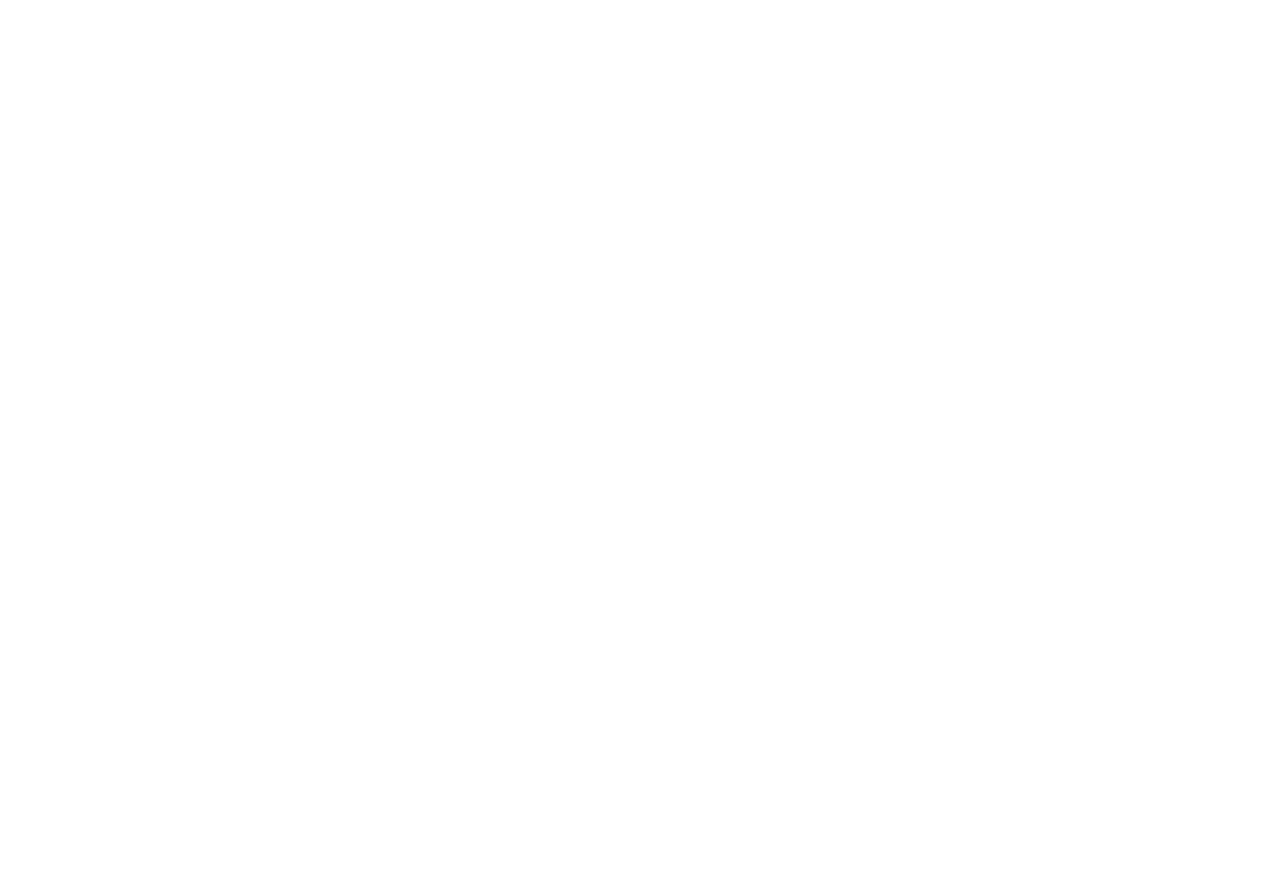
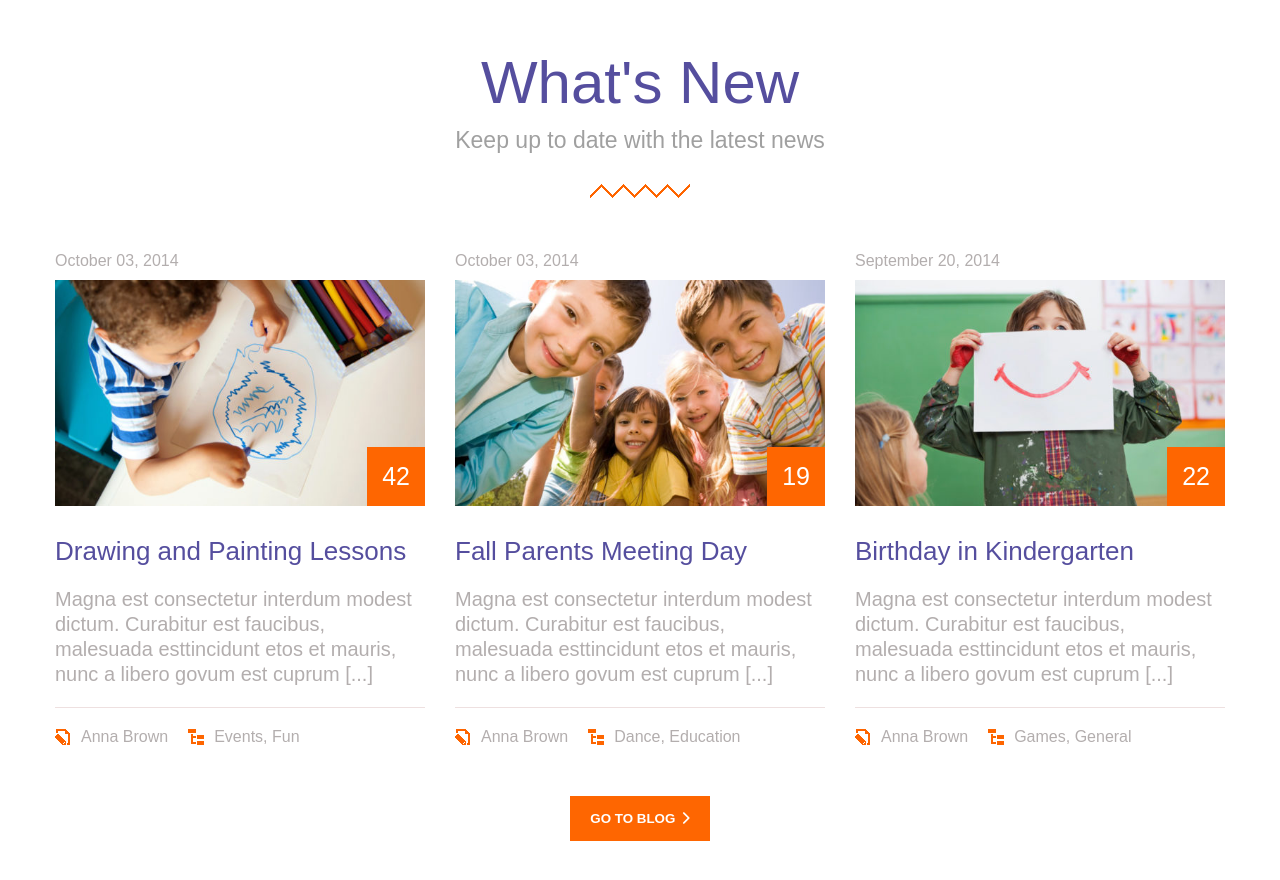
Before and after one commit to Giotreglia/proj-html-vuejs, a Vue app: page / in a window 1280 px wide. Shown: the part 6581-7461 px from the top of the page. Before the commit the page ends 6579 px from the top, so only its background shows below. Built offline with nearby package versions, Linux system fonts and the light colour scheme.

Commit message:
Sezione News

```diff
--- a/src/components/AppMain.vue
+++ b/src/components/AppMain.vue
@@ -6,6 +6,7 @@
 import Education from './Education.vue';
 import StaffSection from './StaffSection.vue';
 import QuoteBanner from './QuoteBanner.vue';
+import News from './News.vue';
 
 export default {
     name: 'AppMain',
@@ -16,7 +17,8 @@
         Classes,
         Education,
         StaffSection,
-        QuoteBanner
+        QuoteBanner,
+        News
     }
 }
 </script>
@@ -29,6 +31,7 @@
         <Education />
         <StaffSection />
         <QuoteBanner />
+        <News />
     </main>
 </template>
 <style lang="scss">
--- a/src/components/Jumbotron.vue
+++ b/src/components/Jumbotron.vue
@@ -41,7 +41,7 @@
         justify-content: space-between;
         bottom: 60px;
         left: 38%;
-        width: 1000px;
+        width: 900px;
     }
 
     .jumbo-squares-container {
--- /dev/null
+++ b/src/components/News.vue
@@ -0,0 +1,70 @@
+<script>
+import SectionHeader from './SectionHeader.vue';
+import NewsCard from './NewsCard.vue';
+
+export default {
+    name: 'News',
+    components: {
+        SectionHeader,
+        NewsCard
+    }
+}
+</script>
+<template>
+    <section id="news" class="container">
+
+        <!-- News header -->
+        <SectionHeader :title="`What's New`" :subtitle="`Keep up to date with the latest news`" />
+
+
+        <!-- News Cards -->
+        <div class="news-container">
+            <NewsCard :title="`Drawing and Painting Lessons`" :date="`October 03, 2014`"
+                :text="`Magna est consectetur interdum modest dictum. Curabitur est faucibus, malesuada esttincidunt etos et mauris, nunc a libero govum est cuprum`"
+                :number="`42`" :name="`Anna Brown`" :type="`Events, Fun`" :img="`src/assets/images/blog_09-525x315.jpg`" />
+
+            <NewsCard :title="`Fall Parents Meeting Day`" :date="`October 03, 2014`"
+                :text="`Magna est consectetur interdum modest dictum. Curabitur est faucibus, malesuada esttincidunt etos et mauris, nunc a libero govum est cuprum`"
+                :number="`19`" :name="`Anna Brown`" :type="`Dance, Education`"
+                :img="`src/assets/images/blog_10-525x315.jpg`" />
+
+            <NewsCard :title="`Birthday in Kindergarten`" :date="`September 20, 2014`"
+                :text="`Magna est consectetur interdum modest dictum. Curabitur est faucibus, malesuada esttincidunt etos et mauris, nunc a libero govum est cuprum`"
+                :number="`22`" :name="`Anna Brown`" :type="`Games, General`"
+                :img="`src/assets/images/blog_08-525x315.jpg`" />
+
+        </div>
+
+        <!-- Blog button -->
+        <div class="container">
+            <button class="btn-big text-white bg-secondary">GO TO BLOG <i class="fa-solid fa-chevron-right"></i></button>
+        </div>
+
+
+
+
+    </section>
+</template>
+<style lang="scss" scoped>
+@use '../styles/general.scss';
+@use '../styles/partials/variables' as *;
+
+#news {
+    padding: 50px 0;
+
+    button {
+        margin: 30px auto;
+    }
+}
+
+.staff-container {
+    display: flex;
+    gap: 30px;
+    margin-top: 40px;
+}
+
+.news-container {
+    display: flex;
+    gap: 30px;
+}
+</style>
--- /dev/null
+++ b/src/components/NewsCard.vue
@@ -0,0 +1,110 @@
+<script>
+export default {
+    name: 'NewsCard',
+    props: {
+        img: String,
+        title: String,
+        date: String,
+        name: String,
+        number: String,
+        text: String,
+        type: String,
+    }
+}
+</script>
+<template>
+    <div class="card">
+        <span class="date text-grey">{{ date }}</span>
+        <div class="card-img-container">
+            <img v-if="img" :src="img" :alt="title">
+            <div class="number">{{ number }}</div>
+        </div>
+        <span class="name primary">{{ title }}</span>
+        <span class="role text-grey">{{ role }}</span>
+        <p class="text-grey">{{ text }}</p>
+        <div class="author">
+            <div class="author-details">
+                <img src="../assets/images/author.png" alt="author">
+                <span class="text-grey">{{ name }}</span>
+            </div>
+            <div class="author-details">
+                <img src="../assets/images/category.png" alt="author">
+                <span class="text-grey">{{ type }}</span>
+            </div>
+
+        </div>
+    </div>
+</template>
+<style lang="scss" scoped>
+@use '../styles/general.scss';
+@use '../styles/partials/variables' as *;
+
+.card {
+    display: flex;
+    flex-direction: column;
+    width: calc(100% / 3);
+    gap: 10px;
+    padding: 20px 0;
+
+    .name {
+        font-size: 26px;
+        margin-top: 20px;
+    }
+}
+
+.card-img-container {
+    position: relative;
+
+    img {
+        width: 100%;
+        height: 100%;
+    }
+
+    .number {
+        background-color: $color-secondary;
+        position: absolute;
+        bottom: 0;
+        right: 0;
+        color: white;
+        padding: 15px;
+        font-size: 25px;
+    }
+}
+
+p {
+    line-height: 25px;
+    font-size: 20px;
+    border-bottom: solid 1px rgb(238, 224, 224);
+    padding-bottom: 20px;
+
+    &::after {
+        content: " [...]";
+    }
+}
+
+.social {
+    display: flex;
+    gap: 2px;
+    padding: 30px 10px;
+    width: 100%;
+
+    .social-wrapper {
+        background-color: $color-secondary;
+        padding: 5px;
+        cursor: pointer;
+    }
+}
+
+.author {
+    display: flex;
+    gap: 20px;
+    align-items: center;
+    margin-top: 10px;
+
+    .author-details {
+        display: flex;
+        gap: 10px;
+        align-items: center;
+    }
+}
+</style>
```
